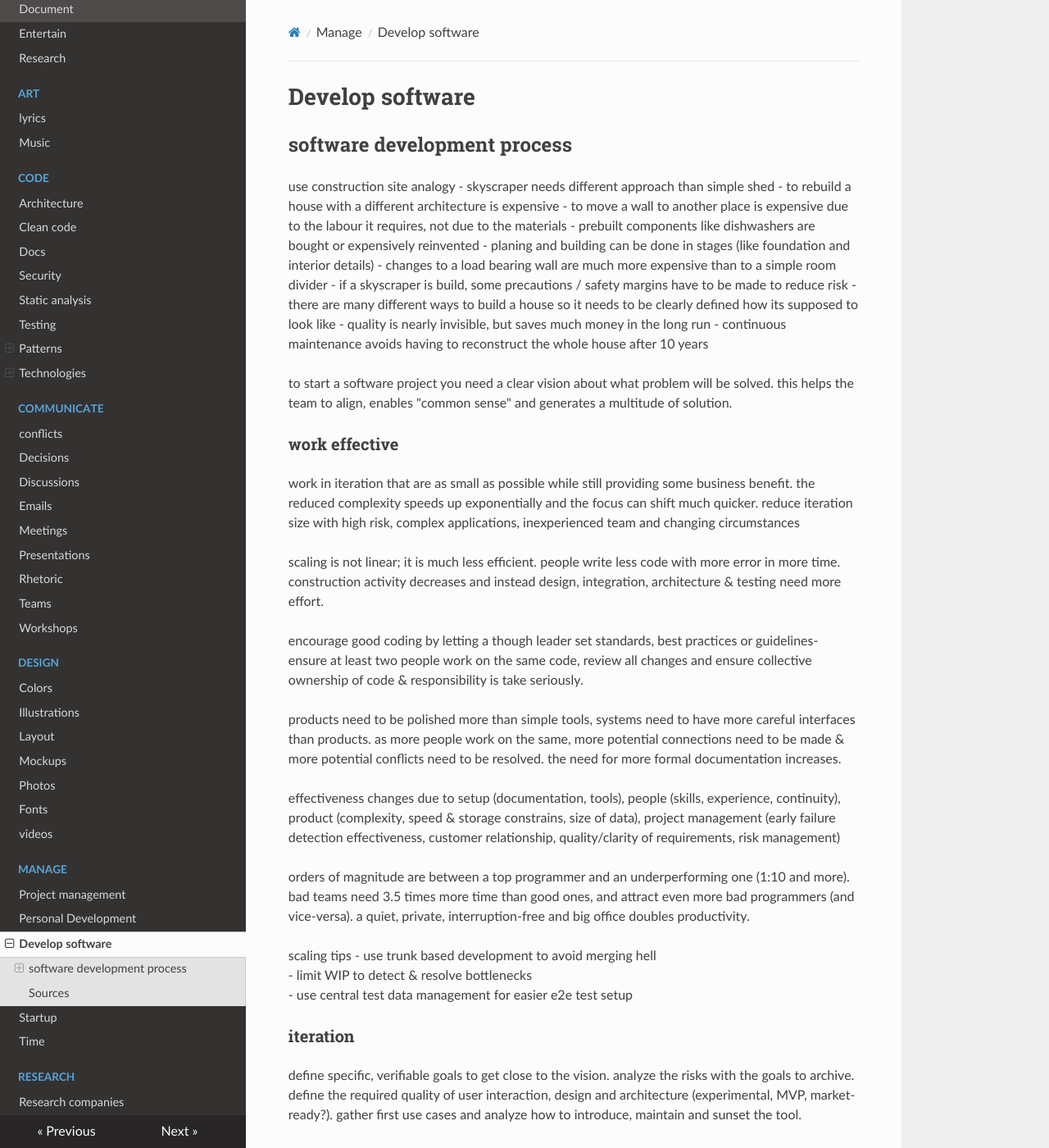
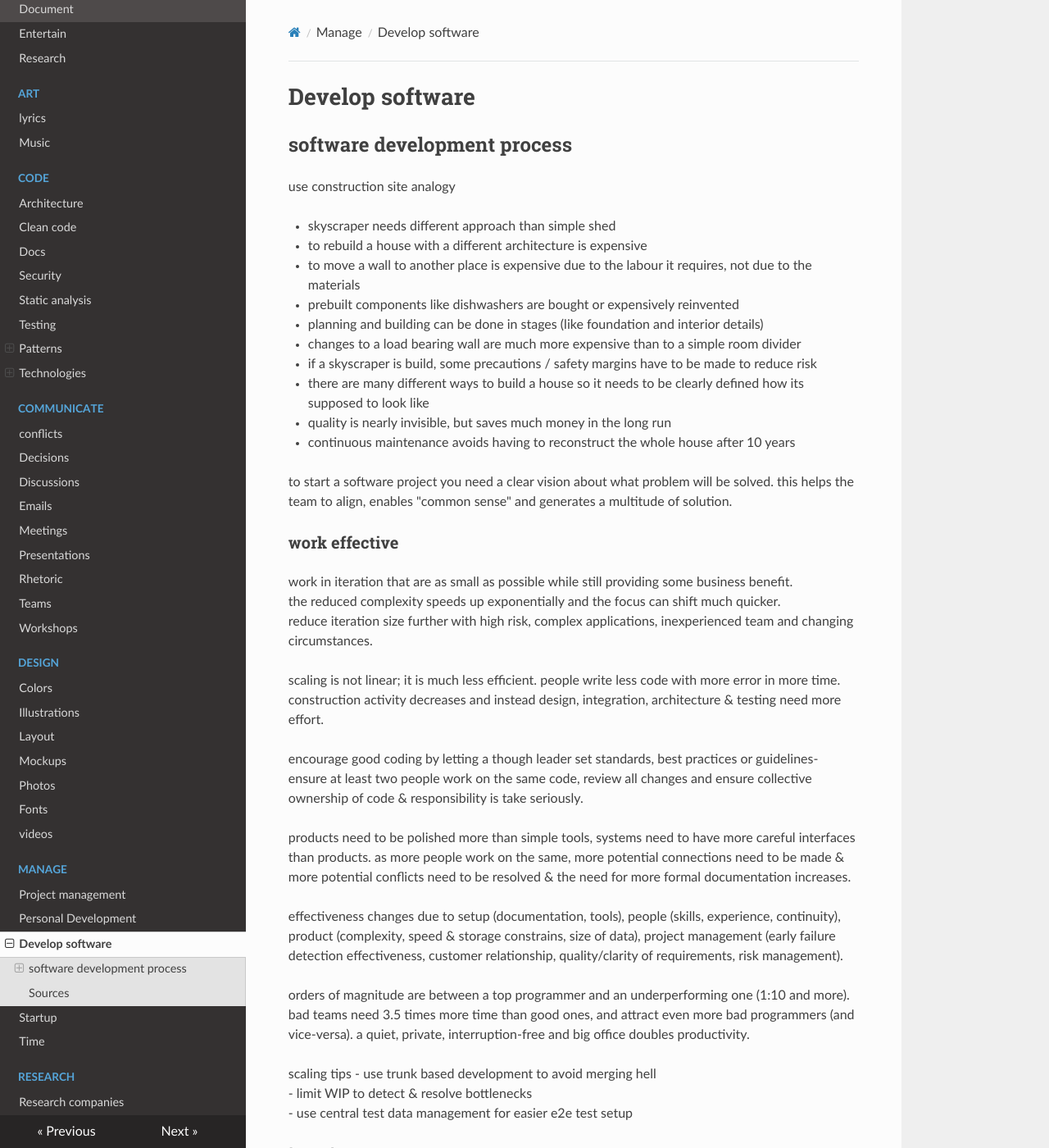
Before and after one commit to famoser/docs, an MkDocs documentation site: the page built from docs/manage/software.md, in a window 1280 px wide and 1400 px high. Shown: the whole window at 82% size. Built offline with MkDocs 1.6.1, drawn with Linux system fonts in a browser that asks for light colours; nearby versions of some CDN libraries; some of the changed text lies outside the part shown.

Commit message:
fix typoes

```diff
--- a/docs/manage/software.md
+++ b/docs/manage/software.md
@@ -3,11 +3,12 @@
 ## software development process
 
 use construction site analogy
+
 - skyscraper needs different approach than simple shed
 - to rebuild a house with a different architecture is expensive
 - to move a wall to another place is expensive due to the labour it requires, not due to the materials
 - prebuilt components like dishwashers are bought or expensively reinvented
-- planing and building can be done in stages (like foundation and interior details)
+- planning and building can be done in stages (like foundation and interior details)
 - changes to a load bearing wall are much more expensive than to a simple room divider
 - if a skyscraper is build, some precautions / safety margins have to be made to reduce risk
 - there are many different ways to build a house so it needs to be clearly defined how its supposed to look like
@@ -21,15 +22,16 @@
 
 work in iteration that are as small as possible while still providing some business benefit.
 the reduced complexity speeds up exponentially and the focus can shift much quicker.
-reduce iteration size with high risk, complex applications, inexperienced team and changing circumstances
+reduce iteration size further with high risk, complex applications, inexperienced team and changing circumstances.
 
 scaling is not linear; it is much less efficient. people write less code with more error in more time. construction activity decreases and instead design, integration, architecture & testing need more effort.
 
 encourage good coding by letting a though leader set standards, best practices or guidelines- ensure at least two people work on the same code, review all changes and ensure collective ownership of code & responsibility is take seriously.
 
-products need to be polished more than simple tools, systems need to have more careful interfaces than products. as more people work on the same, more potential connections need to be made & more potential conflicts need to be resolved. the need for more formal documentation increases.
+products need to be polished more than simple tools, systems need to have more careful interfaces than products.
+as more people work on the same, more potential connections need to be made & more potential conflicts need to be resolved & the need for more formal documentation increases.
 
-effectiveness changes due to setup (documentation, tools), people (skills, experience, continuity), product (complexity, speed & storage constrains, size of data), project management (early failure detection effectiveness, customer relationship, quality/clarity of requirements, risk management)
+effectiveness changes due to setup (documentation, tools), people (skills, experience, continuity), product (complexity, speed & storage constrains, size of data), project management (early failure detection effectiveness, customer relationship, quality/clarity of requirements, risk management).
 
 orders of magnitude are between a top programmer and an underperforming one (1:10 and more). bad teams need 3.5 times more time than good ones, and attract even more bad programmers (and vice-versa). a quiet, private, interruption-free and big office doubles productivity.
 
@@ -54,6 +56,7 @@
 adjust the development practices according to the scale of the project.
 
 scale utilities:
+
 - code reviews
 - clear responsibilities
 - architecture planning
@@ -91,7 +94,7 @@
 
 ### develop
 
-relax; only publish solid, tested code under any circumstance, never lower the bar of minimal quality, especially not under error-prine, high-pressure situations: short-term benefits are not worth the risk and cost of the long-term.
+relax; only publish solid, tested code under any circumstance, never lower the bar of minimal quality, especially not under error-prone, high-pressure situations: short-term benefits are not worth the risk and cost of the long-term.
 
 if tests are needed, write them as soon as the public interface is ready.
 
```
Also changed, not shown: other parts of docs/manage/software.md (+4 -4 lines).
